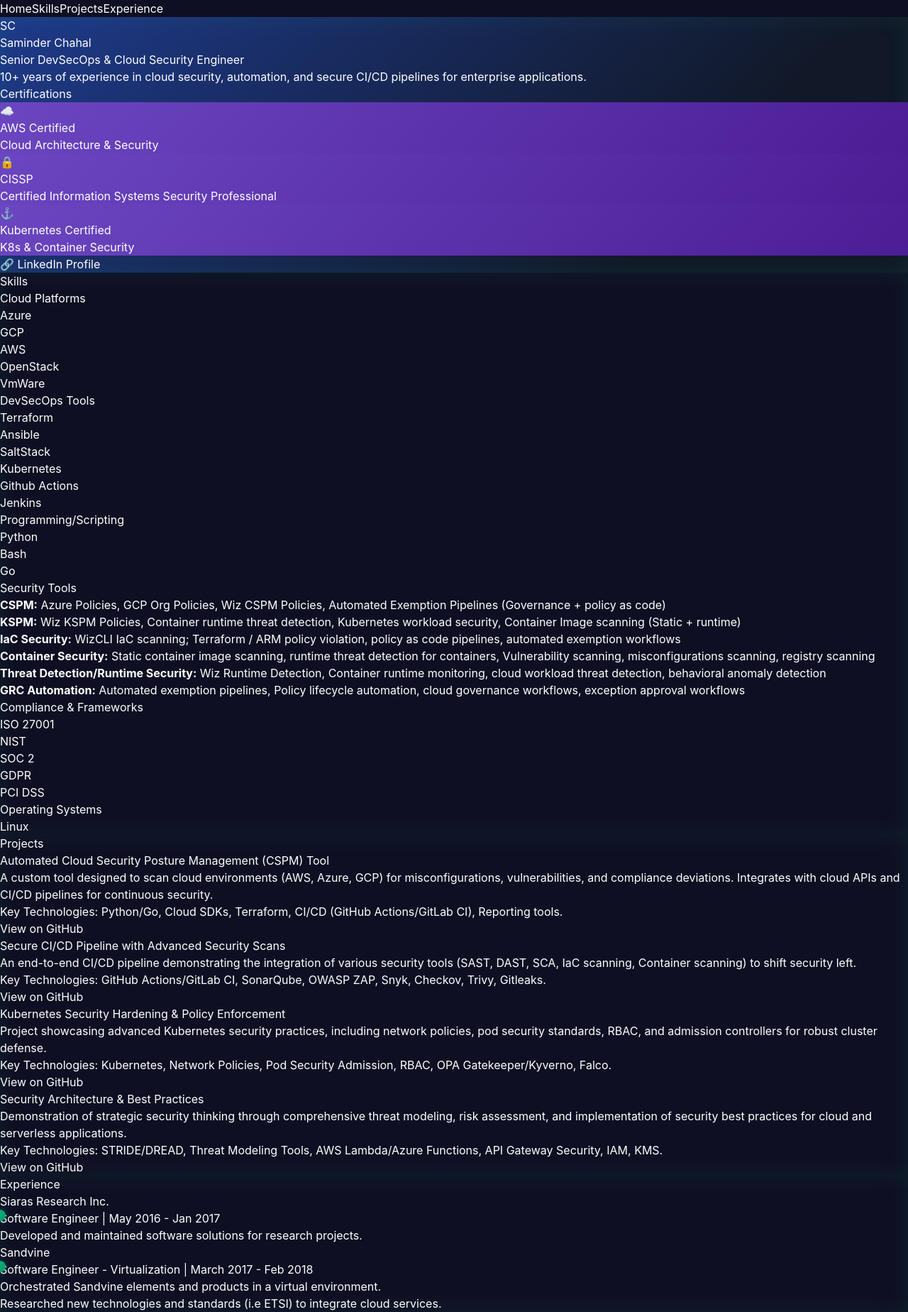
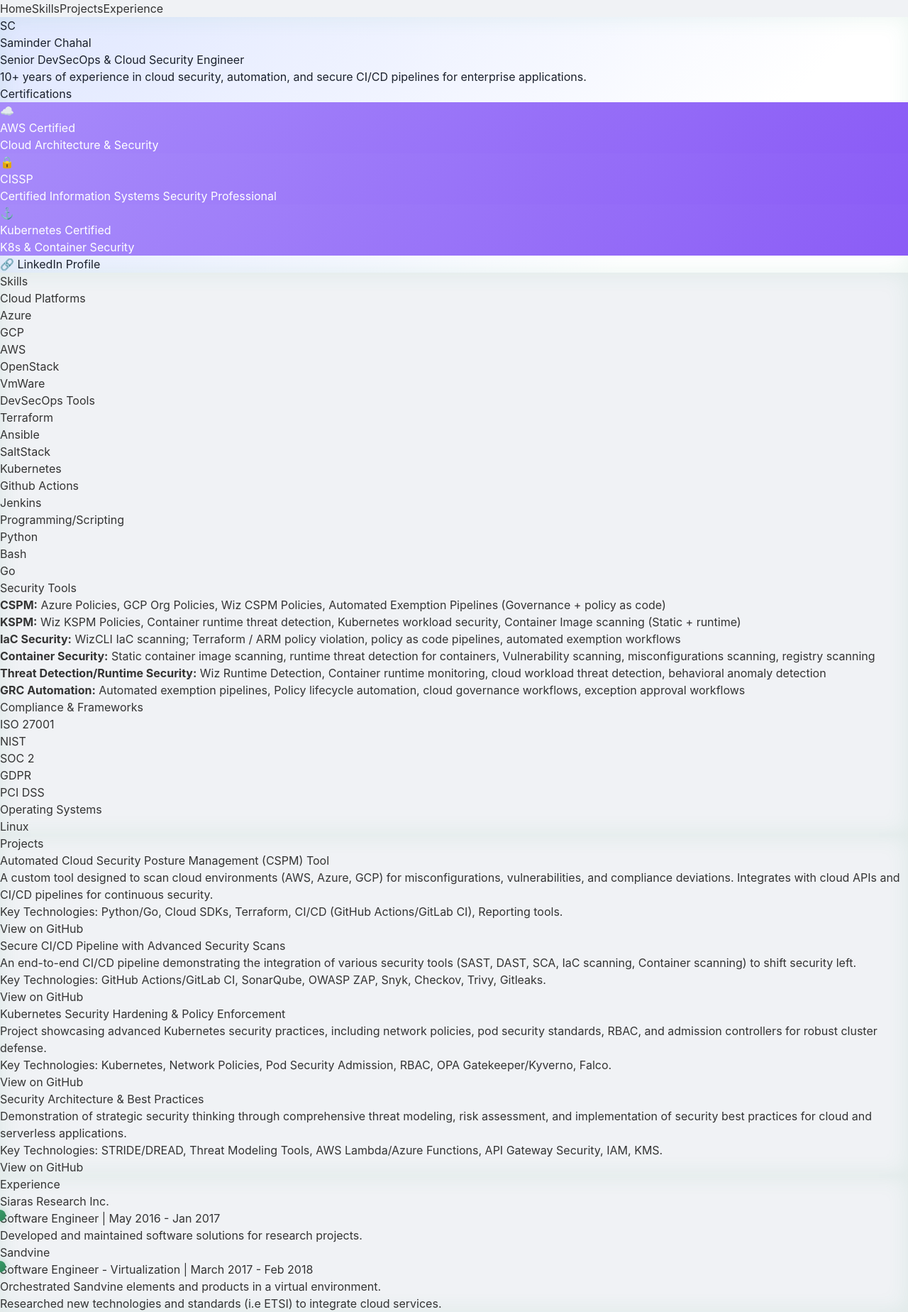
Before and after one commit to saminder-chahal/saminder-chahal.github.io, a React (Vite) app: page / in a window 1280 px wide. Shown: the whole page at 71% size. Built offline with nearby package versions, Linux system fonts and the light colour scheme; the HTML template or start-up script is replaced by a standard one.

Commit message:
Enhancing UI/UX

```diff
--- a/src/App.jsx
+++ b/src/App.jsx
@@ -7,12 +7,12 @@
 function App() {
   return (
     <div className="min-h-screen">
-      <nav className="bg-gray-900 shadow-lg py-4 sticky top-0 z-50">
+      <nav className="bg-white shadow-lg py-4 sticky top-0 z-50">
         <div className="max-w-4xl mx-auto px-4 flex justify-center space-x-8">
-          <a href="#home-about" className="text-lg font-semibold text-gray-300 hover:text-blue-400 transition-colors">Home</a>
-          <a href="#skills" className="text-lg font-semibold text-gray-300 hover:text-blue-400 transition-colors">Skills</a>
-          <a href="#projects" className="text-lg font-semibold text-gray-300 hover:text-blue-400 transition-colors">Projects</a>
-          <a href="#experience" className="text-lg font-semibold text-gray-300 hover:text-blue-400 transition-colors">Experience</a>
+          <a href="#home-about" className="text-lg font-semibold text-gray-700 hover:text-blue-600 transition-colors">Home</a>
+          <a href="#skills" className="text-lg font-semibold text-gray-700 hover:text-blue-600 transition-colors">Skills</a>
+          <a href="#projects" className="text-lg font-semibold text-gray-700 hover:text-blue-600 transition-colors">Projects</a>
+          <a href="#experience" className="text-lg font-semibold text-gray-700 hover:text-blue-600 transition-colors">Experience</a>
         </div>
       </nav>
       <div className="max-w-4xl mx-auto py-12 px-4">
--- a/src/components/Experience.jsx
+++ b/src/components/Experience.jsx
@@ -2,20 +2,20 @@
 
 const Experience = () => {
   return (
-    <section id="experience" className="bg-gray-800 rounded-lg shadow-lg p-8 mb-8 security-focus">
-      <h2 className="text-3xl font-bold text-center mb-8 text-white">Experience</h2>
-      <div className="text-gray-200">
-        <div className="timeline-item mb-8 p-6 bg-gray-700 rounded-lg shadow-md">
-          <h3 className="font-bold text-2xl text-blue-400">Siaras Research Inc.</h3>
-          <p className="text-blue-200 text-lg">Software Engineer | May 2016 - Jan 2017</p>
-          <ul className="list-disc list-inside mt-4 space-y-1 text-left mx-auto max-w-xl text-gray-300">
+    <section id="experience" className="bg-white rounded-lg shadow-lg p-8 mb-8 security-focus">
+      <h2 className="text-3xl font-bold text-center mb-8 text-gray-800">Experience</h2>
+      <div className="text-gray-700">
+        <div className="timeline-item mb-8 p-6 bg-blue-50 rounded-lg shadow-md">
+          <h3 className="font-bold text-2xl text-blue-800">Siaras Research Inc.</h3>
+          <p className="text-blue-600 text-lg">Software Engineer | May 2016 - Jan 2017</p>
+          <ul className="list-disc list-inside mt-4 space-y-1 text-left mx-auto max-w-xl text-gray-700">
             <li>Developed and maintained software solutions for research projects.</li>
           </ul>
         </div>
-        <div className="timeline-item mb-8 p-6 bg-gray-700 rounded-lg shadow-md">
-          <h3 className="font-bold text-2xl text-blue-400">Sandvine</h3>
-          <p className="text-blue-200 text-lg">Software Engineer - Virtualization | March 2017 - Feb 2018</p>
-          <ul className="list-disc list-inside mt-4 space-y-1 text-left mx-auto max-w-xl text-gray-300">
+        <div className="timeline-item mb-8 p-6 bg-blue-50 rounded-lg shadow-md">
+          <h3 className="font-bold text-2xl text-blue-800">Sandvine</h3>
+          <p className="text-blue-600 text-lg">Software Engineer - Virtualization | March 2017 - Feb 2018</p>
+          <ul className="list-disc list-inside mt-4 space-y-1 text-left mx-auto max-w-xl text-gray-700">
             <li>Orchestrated Sandvine elements and products in a virtual environment.</li>
             <li>Researched new technologies and standards (i.e ETSI) to integrate cloud services.</li>
           </ul>
@@ -31,8 +31,7 @@
         </div>
         */}
       </div>
-    </section>
-  );
+    </section>  );
 };
 
 export default Experience;
--- a/src/components/HomeAbout.jsx
+++ b/src/components/HomeAbout.jsx
@@ -6,35 +6,35 @@
       <div className="w-32 h-32 mx-auto mb-6 bg-gradient-to-r from-blue-600 to-purple-600 rounded-full flex items-center justify-center text-white text-3xl font-bold shadow-lg">
         SC
       </div>
-      <h1 className="text-5xl font-bold text-white mb-3">
+      <h1 className="text-5xl font-bold text-gray-800 mb-3">
         Saminder Chahal
       </h1>
-      <p className="text-2xl text-blue-300 font-semibold mb-2">
+      <p className="text-2xl text-blue-600 font-semibold mb-2">
         Senior DevSecOps & Cloud Security Engineer
       </p>
-      <p className="text-lg text-gray-300 max-w-2xl mx-auto mb-8">
+      <p className="text-lg text-gray-600 max-w-2xl mx-auto mb-8">
         10+ years of experience in cloud security, automation, and secure CI/CD pipelines
         for enterprise applications.
       </p>
 
       {/* Certifications Section */}
-      <div className="bg-gray-800 rounded-lg shadow-lg p-8 mb-8 mx-auto max-w-3xl">
-        <h2 className="text-3xl font-bold text-center mb-8 text-white">Certifications</h2>
+      <div className="bg-white rounded-lg shadow-lg p-8 mb-8 mx-auto max-w-3xl">
+        <h2 className="text-3xl font-bold text-center mb-8 text-gray-800">Certifications</h2>
         <div className="grid grid-cols-1 md:grid-cols-3 gap-6">
           <div className="text-center p-4 rounded-lg certificate-badge transform hover:scale-105 transition-transform duration-300">
             <div className="text-4xl mb-3">☁️</div>
-            <h3 className="font-bold text-lg mb-2 text-white">AWS Certified</h3>
-            <p className="text-gray-200">Cloud Architecture & Security</p>
+            <h3 className="font-bold text-lg mb-2 text-gray-800">AWS Certified</h3>
+            <p className="text-gray-600">Cloud Architecture & Security</p>
           </div>
           <div className="text-center p-4 rounded-lg certificate-badge transform hover:scale-105 transition-transform duration-300">
             <div className="text-4xl mb-3">🔒</div>
-            <h3 className="font-bold text-lg mb-2 text-white">CISSP</h3>
-            <p className="text-gray-200">Certified Information Systems Security Professional</p>
+            <h3 className="font-bold text-lg mb-2 text-gray-800">CISSP</h3>
+            <p className="text-gray-600">Certified Information Systems Security Professional</p>
           </div>
           <div className="text-center p-4 rounded-lg certificate-badge transform hover:scale-105 transition-transform duration-300">
             <div className="text-4xl mb-3">⚓</div>
-            <h3 className="font-bold text-lg mb-2 text-white">Kubernetes Certified</h3>
-            <p className="text-gray-200">K8s & Container Security</p>
+            <h3 className="font-bold text-lg mb-2 text-gray-800">Kubernetes Certified</h3>
+            <p className="text-gray-600">K8s & Container Security</p>
           </div>
         </div>
       </div>
@@ -46,8 +46,7 @@
           🔗 LinkedIn Profile
         </a>
       </div>
-    </section>
-  );
+    </section>  );
 };
 
 export default HomeAbout;
--- a/src/components/Projects.jsx
+++ b/src/components/Projects.jsx
@@ -2,33 +2,33 @@
 
 const Projects = () => {
   return (
-    <section id="projects" className="bg-gray-800 rounded-lg shadow-lg p-8 mb-8 security-focus">
-      <h2 className="text-3xl font-bold text-center mb-8 text-white">Projects</h2>
-      <div className="text-gray-200">
-        <div className="grid grid-cols-1 md:grid-cols-2 gap-8 text-gray-200">
-          <div className="bg-gray-700 p-6 rounded-lg shadow-md project-card">
-            <h3 className="text-xl font-semibold text-blue-400 mb-2">Automated Cloud Security Posture Management (CSPM) Tool</h3>
-            <p className="mb-4 text-gray-300">A custom tool designed to scan cloud environments (AWS, Azure, GCP) for misconfigurations, vulnerabilities, and compliance deviations. Integrates with cloud APIs and CI/CD pipelines for continuous security.</p>
-            <p className="text-sm font-semibold text-gray-400">Key Technologies: Python/Go, Cloud SDKs, Terraform, CI/CD (GitHub Actions/GitLab CI), Reporting tools.</p>
-            <a href="#" className="text-blue-400 hover:underline mt-2 inline-block">View on GitHub</a>
+    <section id="projects" className="bg-white rounded-lg shadow-lg p-8 mb-8 security-focus">
+      <h2 className="text-3xl font-bold text-center mb-8 text-gray-800">Projects</h2>
+      <div className="text-gray-700">
+        <div className="grid grid-cols-1 md:grid-cols-2 gap-8 text-gray-700">
+          <div className="bg-blue-50 p-6 rounded-lg shadow-md project-card">
+            <h3 className="text-xl font-semibold text-blue-800 mb-2">Automated Cloud Security Posture Management (CSPM) Tool</h3>
+            <p className="mb-4 text-gray-700">A custom tool designed to scan cloud environments (AWS, Azure, GCP) for misconfigurations, vulnerabilities, and compliance deviations. Integrates with cloud APIs and CI/CD pipelines for continuous security.</p>
+            <p className="text-sm font-semibold text-gray-600">Key Technologies: Python/Go, Cloud SDKs, Terraform, CI/CD (GitHub Actions/GitLab CI), Reporting tools.</p>
+            <a href="#" className="text-blue-600 hover:underline mt-2 inline-block">View on GitHub</a>
           </div>
-          <div className="bg-gray-700 p-6 rounded-lg shadow-md project-card">
-            <h3 className="text-xl font-semibold text-blue-400 mb-2">Secure CI/CD Pipeline with Advanced Security Scans</h3>
-            <p className="mb-4 text-gray-300">An end-to-end CI/CD pipeline demonstrating the integration of various security tools (SAST, DAST, SCA, IaC scanning, Container scanning) to shift security left.</p>
-            <p className="text-sm font-semibold text-gray-400">Key Technologies: GitHub Actions/GitLab CI, SonarQube, OWASP ZAP, Snyk, Checkov, Trivy, Gitleaks.</p>
-            <a href="#" className="text-blue-400 hover:underline mt-2 inline-block">View on GitHub</a>
+          <div className="bg-blue-50 p-6 rounded-lg shadow-md project-card">
+            <h3 className="text-xl font-semibold text-blue-800 mb-2">Secure CI/CD Pipeline with Advanced Security Scans</h3>
+            <p className="mb-4 text-gray-700">An end-to-end CI/CD pipeline demonstrating the integration of various security tools (SAST, DAST, SCA, IaC scanning, Container scanning) to shift security left.</p>
+            <p className="text-sm font-semibold text-gray-600">Key Technologies: GitHub Actions/GitLab CI, SonarQube, OWASP ZAP, Snyk, Checkov, Trivy, Gitleaks.</p>
+            <a href="#" className="text-blue-600 hover:underline mt-2 inline-block">View on GitHub</a>
           </div>
-          <div className="bg-gray-700 p-6 rounded-lg shadow-md project-card">
-            <h3 className="text-xl font-semibold text-blue-400 mb-2">Kubernetes Security Hardening & Policy Enforcement</h3>
-            <p className="mb-4 text-gray-300">Project showcasing advanced Kubernetes security practices, including network policies, pod security standards, RBAC, and admission controllers for robust cluster defense.</p>
-            <p className="text-sm font-semibold text-gray-400">Key Technologies: Kubernetes, Network Policies, Pod Security Admission, RBAC, OPA Gatekeeper/Kyverno, Falco.</p>
-            <a href="#" className="text-blue-400 hover:underline mt-2 inline-block">View on GitHub</a>
+          <div className="bg-blue-50 p-6 rounded-lg shadow-md project-card">
+            <h3 className="text-xl font-semibold text-blue-800 mb-2">Kubernetes Security Hardening & Policy Enforcement</h3>
+            <p className="mb-4 text-gray-700">Project showcasing advanced Kubernetes security practices, including network policies, pod security standards, RBAC, and admission controllers for robust cluster defense.</p>
+            <p className="text-sm font-semibold text-gray-600">Key Technologies: Kubernetes, Network Policies, Pod Security Admission, RBAC, OPA Gatekeeper/Kyverno, Falco.</p>
+            <a href="#" className="text-blue-600 hover:underline mt-2 inline-block">View on GitHub</a>
           </div>
-          <div className="bg-gray-700 p-6 rounded-lg shadow-md project-card">
-            <h3 className="text-xl font-semibold text-blue-400 mb-2">Security Architecture & Best Practices</h3>
-            <p className="mb-4 text-gray-300">Demonstration of strategic security thinking through comprehensive threat modeling, risk assessment, and implementation of security best practices for cloud and serverless applications.</p>
-            <p className="text-sm font-semibold text-gray-400">Key Technologies: STRIDE/DREAD, Threat Modeling Tools, AWS Lambda/Azure Functions, API Gateway Security, IAM, KMS.</p>
-            <a href="#" className="text-blue-400 hover:underline mt-2 inline-block">View on GitHub</a>
+          <div className="bg-blue-50 p-6 rounded-lg shadow-md project-card">
+            <h3 className="text-xl font-semibold text-blue-800 mb-2">Security Architecture & Best Practices</h3>
+            <p className="mb-4 text-gray-700">Demonstration of strategic security thinking through comprehensive threat modeling, risk assessment, and implementation of security best practices for cloud and serverless applications.</p>
+            <p className="text-sm font-semibold text-gray-600">Key Technologies: STRIDE/DREAD, Threat Modeling Tools, AWS Lambda/Azure Functions, API Gateway Security, IAM, KMS.</p>
+            <a href="#" className="text-blue-600 hover:underline mt-2 inline-block">View on GitHub</a>
           </div>
         </div>
         {/* Each project will be a card with title, description, technologies, and link to GitHub */}
--- a/src/components/Skills.jsx
+++ b/src/components/Skills.jsx
@@ -2,13 +2,13 @@
 
 const Skills = () => {
   return (
-    <section id="skills" className="bg-gray-800 rounded-lg shadow-lg p-8 mb-8 security-focus">
-      <h2 className="text-3xl font-bold text-center mb-8 text-white">Skills</h2>
-      <div className="text-gray-200">
-        <div className="grid grid-cols-1 md:grid-cols-2 lg:grid-cols-3 gap-8 text-gray-200">
+    <section id="skills" className="bg-white rounded-lg shadow-lg p-8 mb-8 security-focus">
+      <h2 className="text-3xl font-bold text-center mb-8 text-gray-800">Skills</h2>
+      <div className="text-gray-700">
+        <div className="grid grid-cols-1 md:grid-cols-2 lg:grid-cols-3 gap-8 text-gray-700">
           <div>
-            <h3 className="text-xl font-semibold text-blue-400 mb-3">Cloud Platforms</h3>
-            <ul className="list-disc list-inside space-y-1">
+            <h3 className="text-xl font-semibold text-blue-600 mb-3">Cloud Platforms</h3>
+            <ul className="list-disc list-inside space-y-1 text-gray-600">
               <li>Azure</li>
               <li>GCP</li>
               <li>AWS</li>
@@ -17,8 +17,8 @@
             </ul>
           </div>
           <div>
-            <h3 className="text-xl font-semibold text-blue-400 mb-3">DevSecOps Tools</h3>
-            <ul className="list-disc list-inside space-y-1">
+            <h3 className="text-xl font-semibold text-blue-600 mb-3">DevSecOps Tools</h3>
+            <ul className="list-disc list-inside space-y-1 text-gray-600">
               <li>Terraform</li>
               <li>Ansible</li>
               <li>SaltStack</li>
@@ -28,16 +28,16 @@
             </ul>
           </div>
           <div>
-            <h3 className="text-xl font-semibold text-blue-400 mb-3">Programming/Scripting</h3>
-            <ul className="list-disc list-inside space-y-1">
+            <h3 className="text-xl font-semibold text-blue-600 mb-3">Programming/Scripting</h3>
+            <ul className="list-disc list-inside space-y-1 text-gray-600">
               <li>Python</li>
               <li>Bash</li>
               <li>Go</li>
             </ul>
           </div>
           <div className="lg:col-span-2">
-            <h3 className="text-xl font-semibold text-blue-400 mb-3">Security Tools</h3>
-            <ul className="list-disc list-inside space-y-1">
+            <h3 className="text-xl font-semibold text-blue-600 mb-3">Security Tools</h3>
+            <ul className="list-disc list-inside space-y-1 text-gray-600">
               <li><strong>CSPM:</strong> Azure Policies, GCP Org Policies, Wiz CSPM Policies, Automated Exemption Pipelines (Governance + policy as code)</li>
               <li><strong>KSPM:</strong> Wiz KSPM Policies, Container runtime threat detection, Kubernetes workload security, Container Image scanning (Static + runtime)</li>
               <li><strong>IaC Security:</strong> WizCLI IaC scanning; Terraform / ARM policy violation, policy as code pipelines, automated exemption workflows</li>
@@ -47,8 +47,8 @@
             </ul>
           </div>
           <div>
-            <h3 className="text-xl font-semibold text-blue-400 mb-3">Compliance & Frameworks</h3>
-            <ul className="list-disc list-inside space-y-1">
+            <h3 className="text-xl font-semibold text-blue-600 mb-3">Compliance & Frameworks</h3>
+            <ul className="list-disc list-inside space-y-1 text-gray-600">
               <li>ISO 27001</li>
               <li>NIST</li>
               <li>SOC 2</li>
@@ -57,8 +57,8 @@
             </ul>
           </div>
           <div>
-            <h3 className="text-xl font-semibold text-blue-400 mb-3">Operating Systems</h3>
-            <ul className="list-disc list-inside space-y-1">
+            <h3 className="text-xl font-semibold text-blue-600 mb-3">Operating Systems</h3>
+            <ul className="list-disc list-inside space-y-1 text-gray-600">
               <li>Linux</li>
             </ul>
           </div>
--- a/src/index.css
+++ b/src/index.css
@@ -9,13 +9,14 @@
     sans-serif;
   -webkit-font-smoothing: antialiased;
   -moz-osx-font-smoothing: grayscale;
-  background-color: #0f0f23;
-  color: #ffffff;
+  background-color: #f0f2f5; /* Light background */
+  color: #333333; /* Dark text */
 }
 
-/* Professional DevSecOps Styling */
+/* Professional DevSecOps Styling for Light Theme */
 .hero-gradient {
-  background: linear-gradient(135deg, #1e3a8a 0%, #111827 75%);
+  background: linear-gradient(135deg, #e0e7ff 0%, #ffffff 75%); /* Light blue to white gradient */
+  color: #1a202c; /* Dark text for light background */
 }
 
 .timeline-item {
@@ -30,41 +31,42 @@
   width: 16px;
   height: 16px;
   border-radius: 50%;
-  background: linear-gradient(135deg, #10b981, #059669);
-  box-shadow: 0 0 10px rgba(16, 185, 129, 0.3);
+  background: linear-gradient(135deg, #38a169, #2f855a); /* Green accent */
+  box-shadow: 0 0 10px rgba(56, 161, 105, 0.3);
 }
 
 .skill-bar {
-  background: linear-gradient(90deg, #f59e0b 0%, #d97706 100%);
+  background: linear-gradient(90deg, #fbd38d 0%, #f6ad55 100%); /* Orange accent */
 }
 
 .project-card:hover {
   transform: translateY(-5px);
-  box-shadow: 0 10px 30px rgba(16, 185, 129, 0.2);
+  box-shadow: 0 10px 30px rgba(56, 161, 105, 0.2); /* Green shadow for hover */
 }
 
 .certificate-badge {
-  background: linear-gradient(135deg, #6b46c1, #4c1d95);
+  background: linear-gradient(135deg, #a78bfa, #8b5cf6); /* Light purple accent */
+  color: #ffffff; /* White text for purple background */
 }
 
 .security-focus {
-  box-shadow: inset 0 0 30px rgba(16, 185, 129, 0.1);
+  box-shadow: inset 0 0 30px rgba(56, 161, 105, 0.1); /* Green inset shadow */
 }
 
-/* Scrollbar Styling */
+/* Scrollbar Styling for Light Theme */
 ::-webkit-scrollbar {
   width: 8px;
 }
 
 ::-webkit-scrollbar-track {
-  background: #1f2937;
+  background: #e2e8f0; /* Light gray track */
 }
 
 ::-webkit-scrollbar-thumb {
-  background: linear-gradient(135deg, #10b981, #059669);
+  background: linear-gradient(135deg, #38a169, #2f855a); /* Green thumb */
   border-radius: 4px;
 }
 
 ::-webkit-scrollbar-thumb:hover {
-  background: linear-gradient(135deg, #059669, #047857);
+  background: linear-gradient(135deg, #2f855a, #276749); /* Darker green thumb on hover */
 }
```
